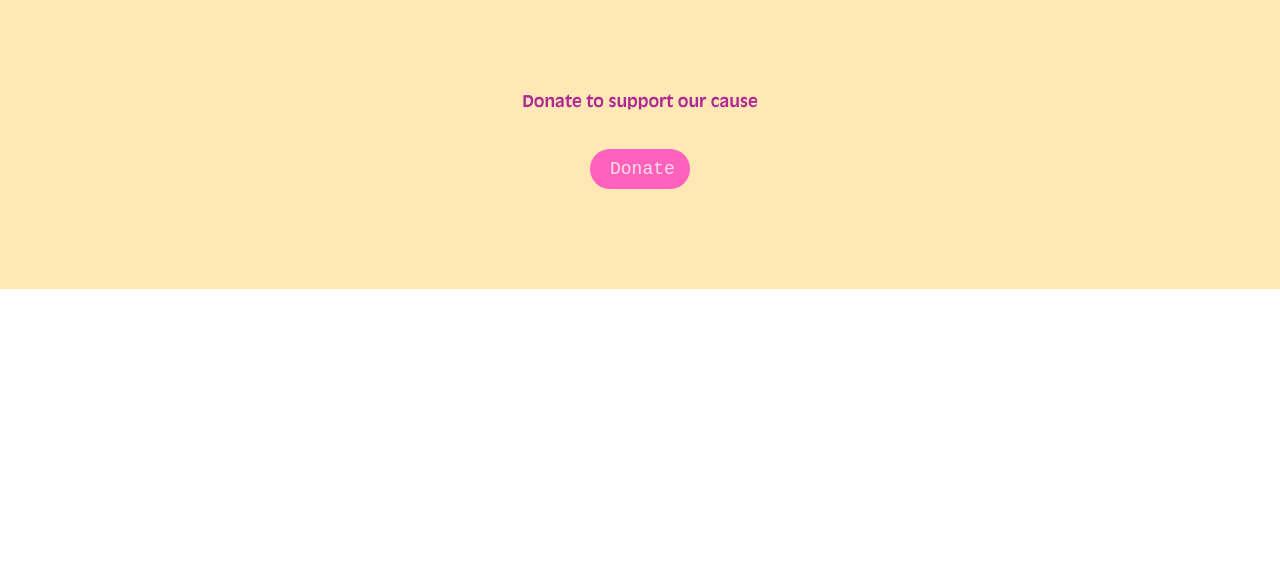
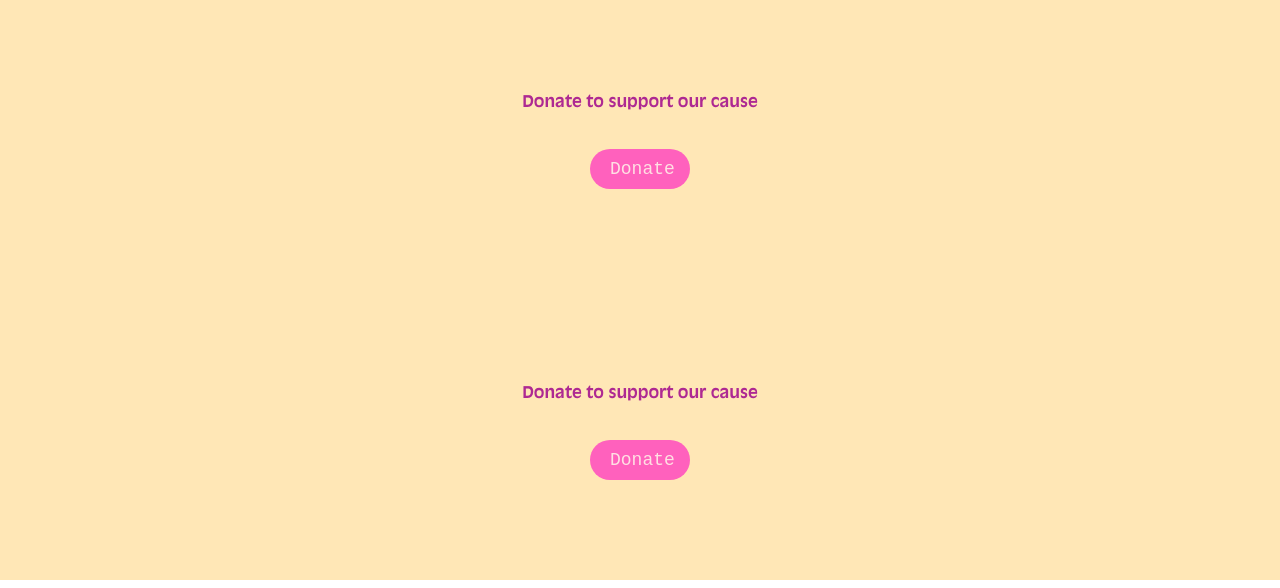
Before and after one commit to bellu7755/corallite-web, a plain HTML site: page corallite/index.html in a window 1280 px wide. Shown: the part 1093-1681 px from the top of the page. Before the commit the page ends 1390 px from the top, so only its background shows below. Drawn offline with Linux system fonts and the light colour scheme.

Commit message:
Initial commit

```diff
--- a/corallite/index.html
+++ b/corallite/index.html
@@ -44,6 +44,11 @@
   <button class="donateButton" onclick="goPaypal()">Donate</button>
 </div>
 
+<div class="donation fadeUp">
+  <p>Donate to support our cause</p>
+  <button class="donateButton" onclick="goPaypal()">Donate</button>
+</div>
+
 <script src="script.js"></script>
 </body>
 </html>
```
Also changed, not shown: corallite/cor.jpg (added).
